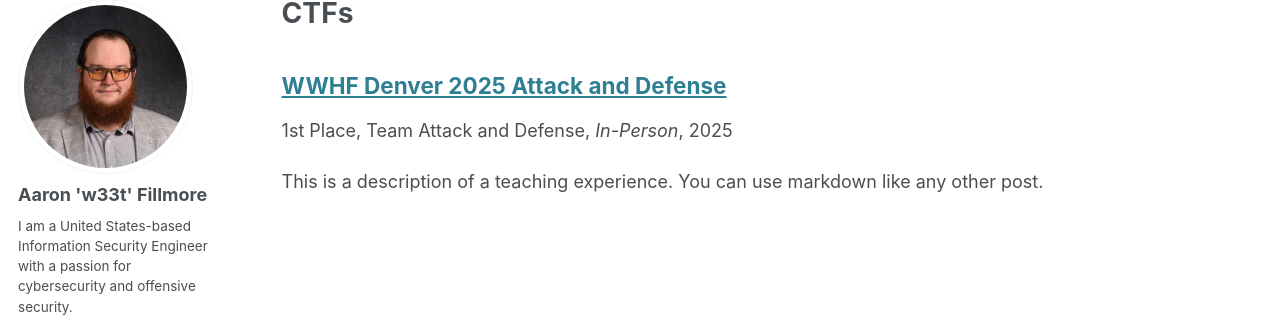
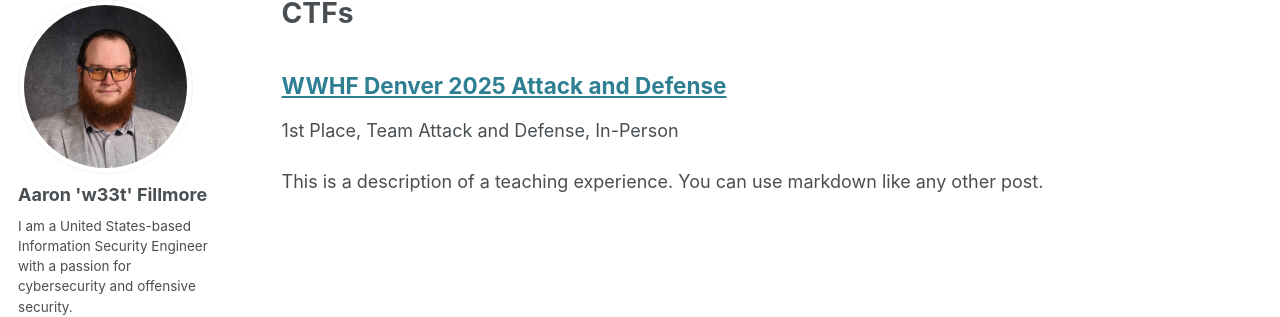
Before and after one commit to w33ts/w33ts.github.io, a Jekyll site: the page built from _pages/ctfs.html, in a window 1280 px wide. Shown: the part 107-424 px from the top of the page. Built offline with Jekyll 4.4.1, drawn with Linux system fonts in a browser that asks for light colours; some web fonts are replaced.

Commit message:
Update archive-single.html

```diff
--- a/_includes/archive-single.html
+++ b/_includes/archive-single.html
@@ -41,7 +41,7 @@
         {% if post.collection == 'teaching' %}
           <p> {{ post.type }}, <i>{{ post.venue }}</i>, {{ post.date | default: "1900-01-01" | date: "%Y" }} </p>
         {% elsif post.collection == 'ctfs' %}
-          <p> {{ post.place }}, {{ post.type }}, <i>{{ post.venue }}</i>, {{ post.date | default: "1900-01-01" | date: "%Y" }} </p>
+          <p> {{ post.place }}, {{ post.type }}, {{ post.venue }} </p>
         {% elsif post.collection == 'publications' %}
           <p>Published in <i>{{ post.venue }}</i>, {{ post.date | default: "1900-01-01" | date: "%Y" }} </p>
         {% elsif post.date %}
```
